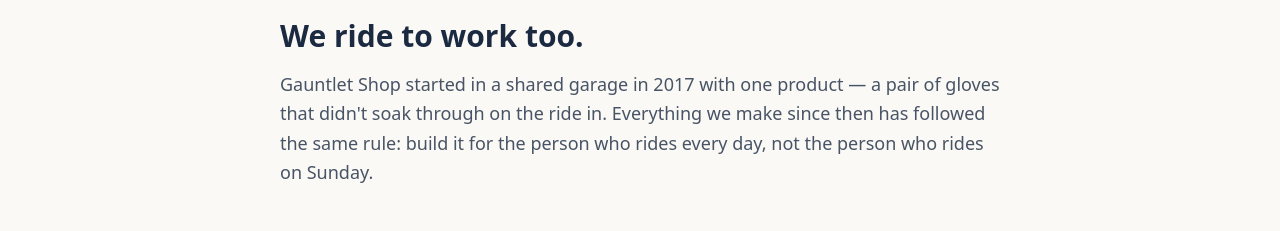
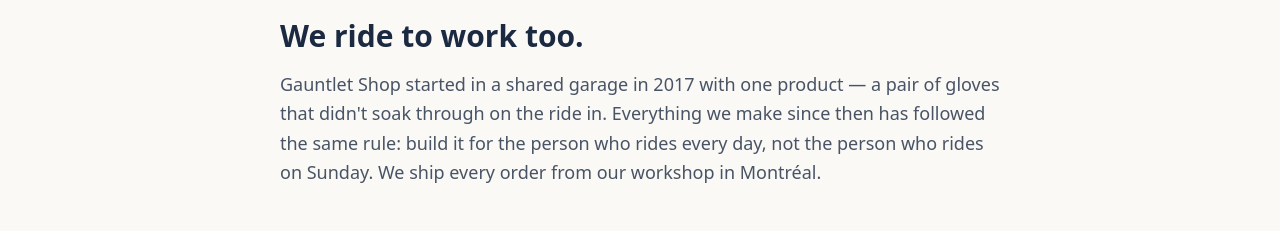
Before and after one commit to sharonbasovich/regression-gauntlet, a Next.js app: page /about in a window 1280 px wide. Shown: the part 123-354 px from the top of the page. Built offline with nearby package versions, Linux system fonts and the light colour scheme; no server answers.

Commit message:
About page: mention where we ship from
Small copy addition to the About page intro.

```diff
--- a/app/about/page.tsx
+++ b/app/about/page.tsx
@@ -7,7 +7,7 @@ export default function AboutPage() {
     <div className="mx-auto max-w-3xl px-4 py-12 sm:px-6">
       <h1 className="text-3xl font-bold text-ink">We ride to work too.</h1>
       <p className="mt-4 text-lg leading-relaxed text-ink/80">
-        Gauntlet Shop started in a shared garage in 2017 with one product — a pair of gloves that didn&apos;t soak through on the ride in. Everything we make since then has followed the same rule: build it for the person who rides every day, not the person who rides on Sunday.
+        Gauntlet Shop started in a shared garage in 2017 with one product — a pair of gloves that didn&apos;t soak through on the ride in. Everything we make since then has followed the same rule: build it for the person who rides every day, not the person who rides on Sunday. We ship every order from our workshop in Montréal.
       </p>
       <section id="sustainability" className="mt-10">
         <h2 className="text-xl font-semibold text-ink">Sustainability</h2>
```
